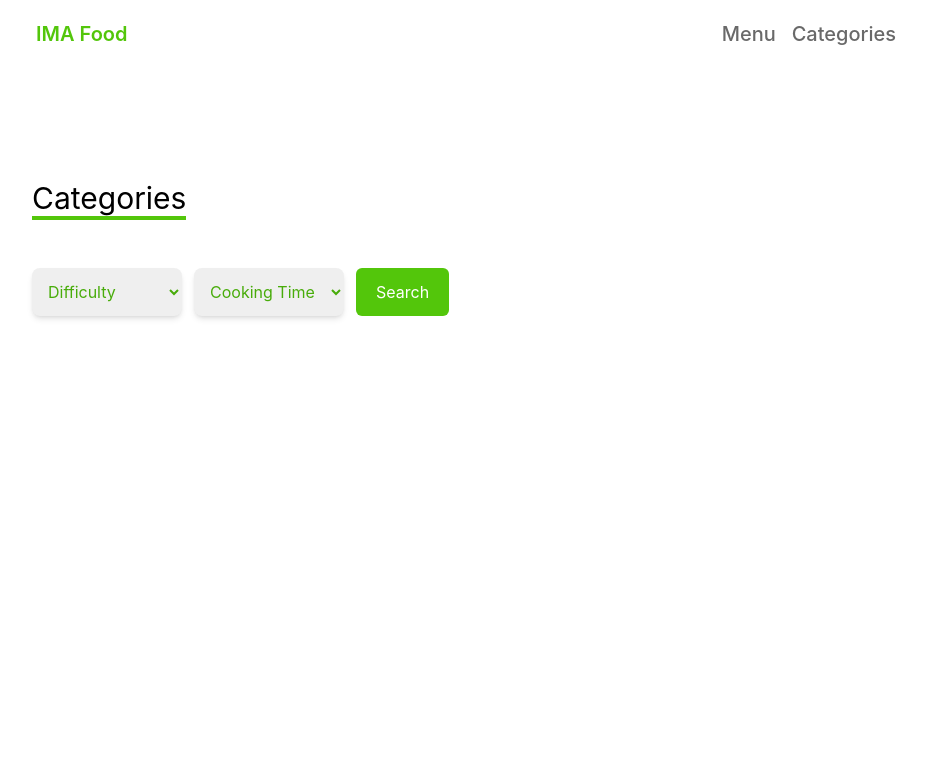
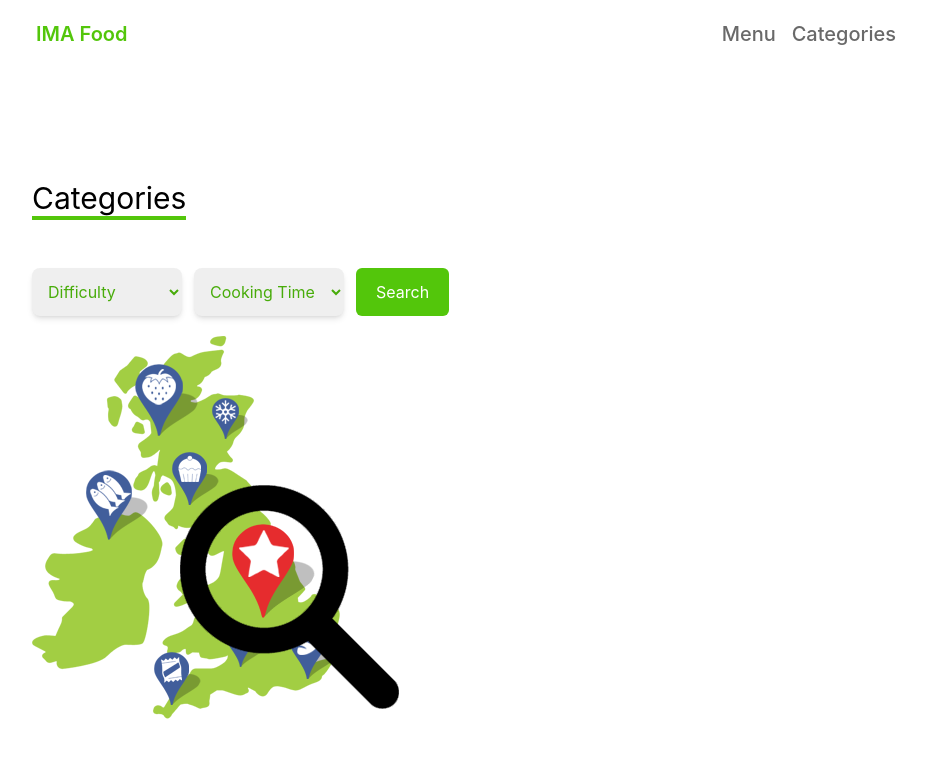
Before and after one commit to ItsMeArash/food-shop, a Next.js app: page /categories in a window 1280 px wide. Shown: the top 758 px of the page, without its empty margins (174-1100 px from the left). Built offline with nearby package versions, Linux system fonts and the light colour scheme; data requests are answered from the project's data file.

Commit message:
bugs fixed and types annotated

```diff
--- a/components/templates/CategoriesPage.tsx
+++ b/components/templates/CategoriesPage.tsx
@@ -1,11 +1,23 @@
-import { MenuProps } from "@/types";
+import { MenuProps, QueryState } from "@/types";
 import { useRouter } from "next/router";
-import { useState } from "react";
+import { useEffect, useState } from "react";
+import Card from "../modules/Card";
 
 const CategoriesPage = ({ data }: MenuProps) => {
-  const [query, setQuery] = useState({ difficulty: "", time: "" });
+  const router = useRouter();
 
-  const router = useRouter();
+  const [query, setQuery] = useState<QueryState>({ difficulty: "", time: "" });
+
+  useEffect(() => {
+    const { difficulty, time } = router.query;
+
+    const newDifficulty = difficulty ? String(difficulty) : "";
+    const newTime = time ? String(time) : "";
+
+    if (query.difficulty !== newDifficulty || query.time !== newTime) {
+      setQuery({ difficulty: newDifficulty, time: newTime });
+    }
+  }, []);
 
   const changeHandler = (event: React.ChangeEvent<HTMLSelectElement>) => {
     setQuery({ ...query, [event.target.name]: event.target.value });
@@ -16,9 +28,19 @@ const CategoriesPage = ({ data }: MenuProps) => {
       alert("Please select a option");
       return;
     }
+    const queryObj = Object.entries(query).reduce(
+      (acc: { [key: string]: string }, [key, value]) => {
+        if (value) {
+          acc[key] = value;
+        }
+        return acc;
+      },
+      {}
+    );
+
     router.push({
       pathname: "categories",
-      query,
+      query: queryObj,
     });
   };
 
@@ -61,6 +83,14 @@ const CategoriesPage = ({ data }: MenuProps) => {
             Search
           </button>
         </div>
+        <div>
+          {!data.length ? (
+            <img src="/images/search.png" alt="category" />
+          ) : null}
+          {data.map((item) => (
+            <Card key={item.id} {...item} />
+          ))}
+        </div>
       </div>
     </div>
   );
--- a/pages/categories/index.tsx
+++ b/pages/categories/index.tsx
@@ -1,11 +1,10 @@
 import CategoriesPage from "@/components/templates/CategoriesPage";
-import { FoodDetails, MenuItem, MenuProps } from "@/types";
+import { MenuItem, MenuProps } from "@/types";
 import { GetServerSidePropsContext } from 'next';
 import { Context } from "vm";
 
 
 const Categories = ({ data }: MenuProps) => {
-  console.log(data);
   return <CategoriesPage data={data} />;
 };
 
--- a/types.ts
+++ b/types.ts
@@ -30,3 +30,8 @@ export interface Context {
   locale?: string | undefined;
   defaultLocale?: string | undefined;
 }
+
+export interface QueryState {
+  difficulty: string;
+  time: string;
+}
```
